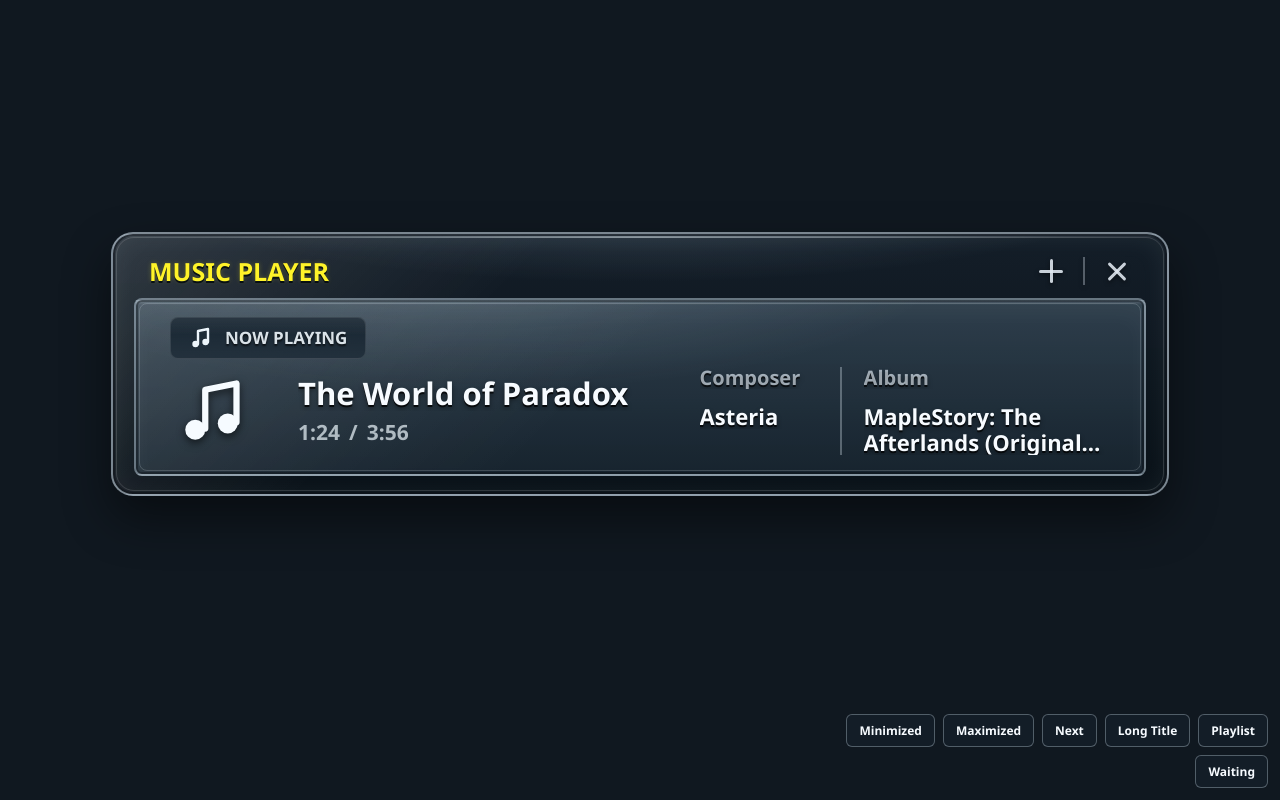
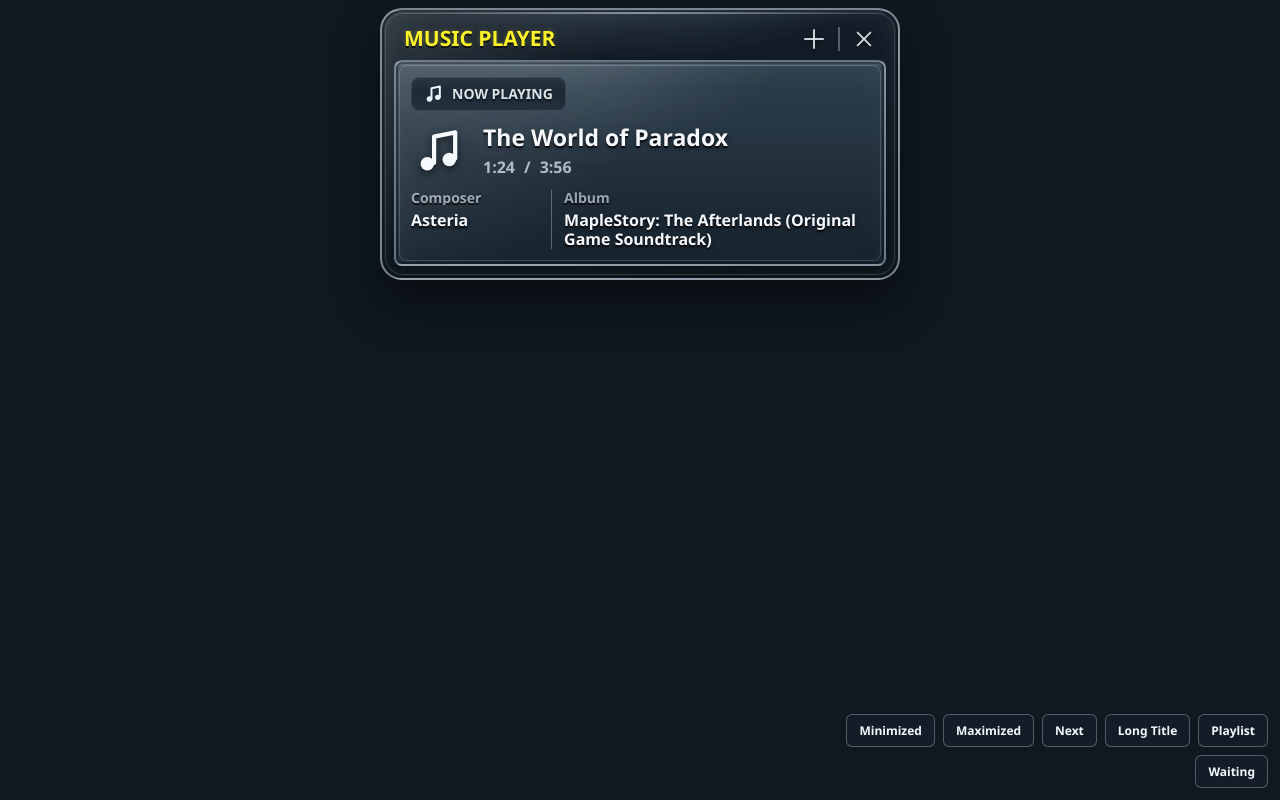
Before and after one commit to enrong2000/WMP_Now-Playing_OBS, a plain HTML site: page overlay/preview.html in a window 1280 px wide. Drawn offline with Linux system fonts and the light colour scheme.

Commit message:
feat: implement WMP overlay preview system with custom styles and source handler updates

```diff
--- a/overlay/preview.html
+++ b/overlay/preview.html
@@ -31,6 +31,10 @@
       color: #f7fbff;
       font: 800 12px "Segoe UI", Arial, sans-serif;
       cursor: pointer;
+    }
+
+    .clean-preview .preview-controls {
+      display: none;
     }
   </style>
 </head>
@@ -172,11 +176,16 @@
       { index: 4, title: 'A Door Between Worlds', artist: 'Asteria', album: 'MapleStory: The Afterlands', duration_sec: 221 },
     ];
 
+    const params = new URLSearchParams(window.location.search);
     let current = 1;
-    let mode = 'minimized';
-    let longTitle = false;
-    let withPlaylist = true;
-    let waiting = false;
+    let mode = params.get('mode') === 'maximized' ? 'maximized' : 'minimized';
+    let longTitle = params.get('long') === '1';
+    let withPlaylist = params.get('playlist') !== '0';
+    let waiting = params.get('waiting') === '1';
+
+    if (params.get('clean') === '1') {
+      document.body.classList.add('clean-preview');
+    }
 
     const els = {
       card: document.getElementById('card'),
@@ -326,6 +335,9 @@
     }
 
     render();
+    if (params.get('reveal') === '1') {
+      els.card.classList.add('playlist-reveal');
+    }
   </script>
 </body>
 </html>
--- a/overlay/style.css
+++ b/overlay/style.css
@@ -33,7 +33,7 @@ body {
 
 body {
   display: flex;
-  align-items: center;
+  align-items: flex-start;
   justify-content: center;
   padding: 0;
 }
@@ -44,7 +44,8 @@ body {
 
 .player-window {
   position: relative;
-  width: min(1058px, calc(100vw - 64px));
+  width: min(570px, calc(100vw - 16px));
+  margin-top: 8px;
   overflow: hidden;
   border: 2px solid rgba(215, 232, 245, 0.55);
   border-radius: 22px;
@@ -667,22 +668,62 @@ body {
 }
 
 .mode-minimized {
-  width: min(1058px, calc(100vw - 64px));
-  transform: translateY(-36px);
+  width: min(520px, calc(100vw - 16px));
 }
 
 .mode-minimized .window-bar {
-  min-height: 64px;
-  padding: 21px 36px 10px;
+  min-height: 50px;
+  padding: 15px 22px 8px;
+}
+
+.mode-minimized .window-bar h1 {
+  font-size: 21px;
+}
+
+.mode-minimized .window-actions {
+  gap: 12px;
+}
+
+.mode-minimized .window-divider {
+  height: 24px;
+}
+
+.mode-minimized .window-icon {
+  width: 24px;
+  height: 24px;
+}
+
+.mode-minimized .window-icon::before,
+.mode-minimized .window-icon.close::after {
+  inset: 11px 2px auto;
+  height: 2px;
+}
+
+.mode-minimized .window-icon.plus::after {
+  inset: 2px auto auto 11px;
+  width: 2px;
+  height: 20px;
 }
 
 .mode-minimized .now-panel {
-  margin: 0 21px 18px;
+  margin: 0 12px 12px;
 }
 
 .mode-minimized .panel-surface {
-  min-height: 126px;
-  padding: 17px 34px 19px;
+  min-height: 134px;
+  padding: 13px 15px 15px;
+}
+
+.mode-minimized .now-pill {
+  min-height: 30px;
+  gap: 8px;
+  padding: 6px 12px;
+  font-size: 14px;
+}
+
+.mode-minimized .now-pill svg {
+  width: 20px;
+  height: 20px;
 }
 
 .mode-minimized .progress-block,
@@ -693,47 +734,80 @@ body {
 }
 
 .mode-minimized .track-grid {
-  grid-template-columns: 104px minmax(260px, 0.92fr) minmax(320px, 1fr);
-  gap: 24px;
-  margin-top: 8px;
+  grid-template-columns: 58px minmax(0, 1fr);
+  grid-template-areas:
+    "note title"
+    "meta meta";
+  gap: 9px 14px;
+  margin-top: 9px;
 }
 
 .mode-minimized .track-title {
-  font-size: 31px;
+  font-size: 23px;
 }
 
 .mode-minimized .note-mark {
-  width: 88px;
-  height: 88px;
+  grid-area: note;
+  width: 58px;
+  height: 58px;
 }
 
 .mode-minimized .note-mark svg {
-  width: 80px;
-  height: 80px;
+  width: 54px;
+  height: 54px;
+}
+
+.mode-minimized .track-copy {
+  grid-area: title;
 }
 
 .mode-minimized .compact-time {
-  margin-top: 7px;
-  font-size: 21px;
+  margin-top: 5px;
+  font-size: 16px;
 }
 
 .mode-minimized .meta-grid {
-  grid-template-columns: minmax(118px, 0.48fr) 2px minmax(260px, 1fr);
-  gap: 22px;
+  grid-area: meta;
+  grid-template-columns: minmax(126px, 0.42fr) 1px minmax(0, 1fr);
+  gap: 12px;
+  margin-top: 1px;
+}
+
+.mode-minimized .meta-separator {
+  width: 1px;
+  min-height: 45px;
 }
 
 .mode-minimized .meta-label {
-  font-size: 20px;
+  font-size: 14px;
 }
 
 .mode-minimized .meta-value {
-  margin-top: 14px;
-  font-size: 22px;
+  margin-top: 6px;
+  font-size: 16px;
+  line-height: 1.18;
 }
 
 .mode-minimized .playlist-panel {
   display: none;
-  margin-top: -4px;
+  margin: -2px 12px 12px;
+  padding: 8px 10px 10px;
+}
+
+.mode-minimized .playlist-head {
+  font-size: 11px;
+}
+
+.mode-minimized .compact-list {
+  gap: 5px;
+  margin-top: 8px;
+}
+
+.mode-minimized .compact-list li {
+  grid-template-columns: 26px minmax(0, 1fr) minmax(72px, 0.34fr);
+  min-height: 26px;
+  padding: 5px 8px;
+  font-size: 12px;
 }
 
 .mode-minimized.playlist-reveal .playlist-panel:not(.hidden) {
```
Also changed, not shown: 3 other files.
